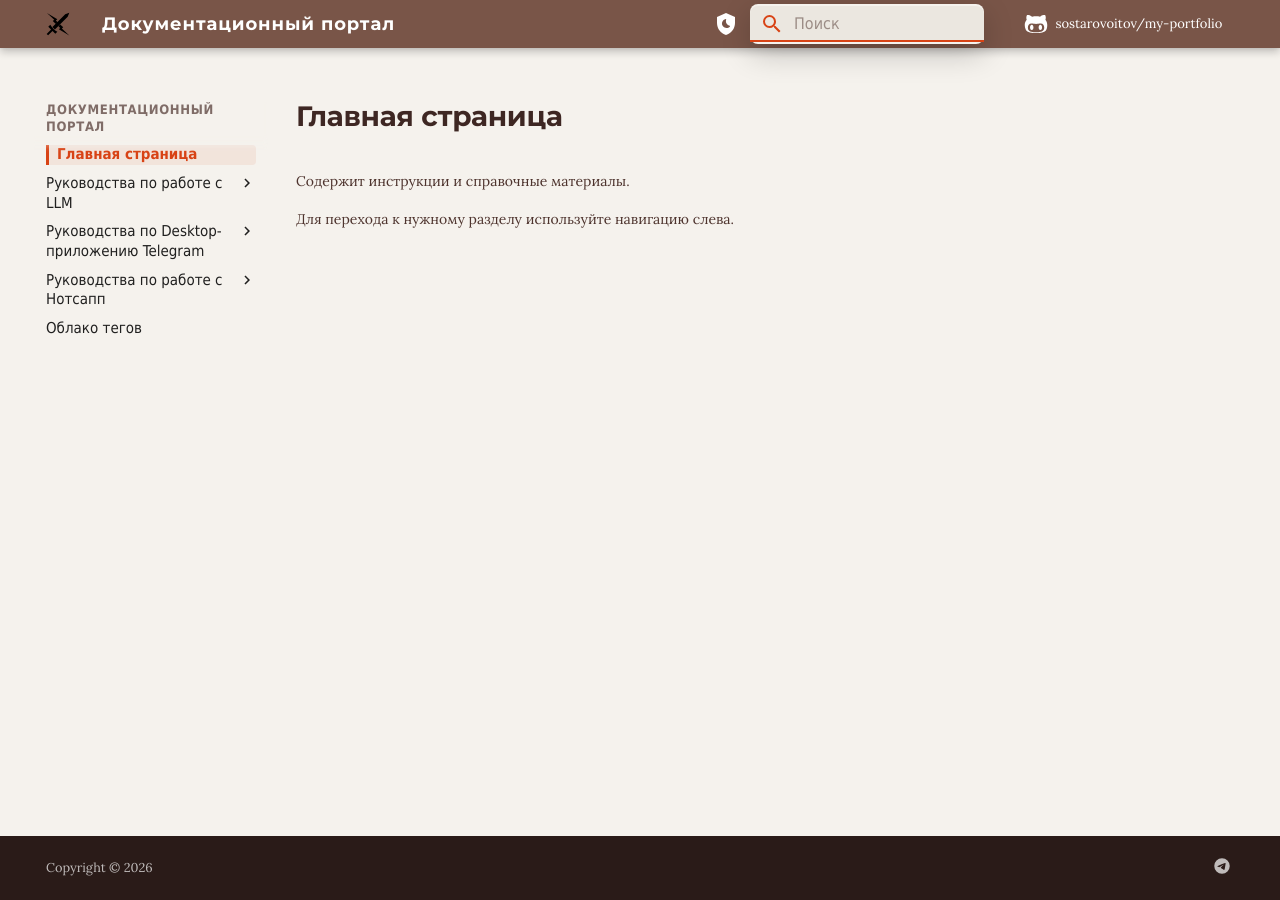
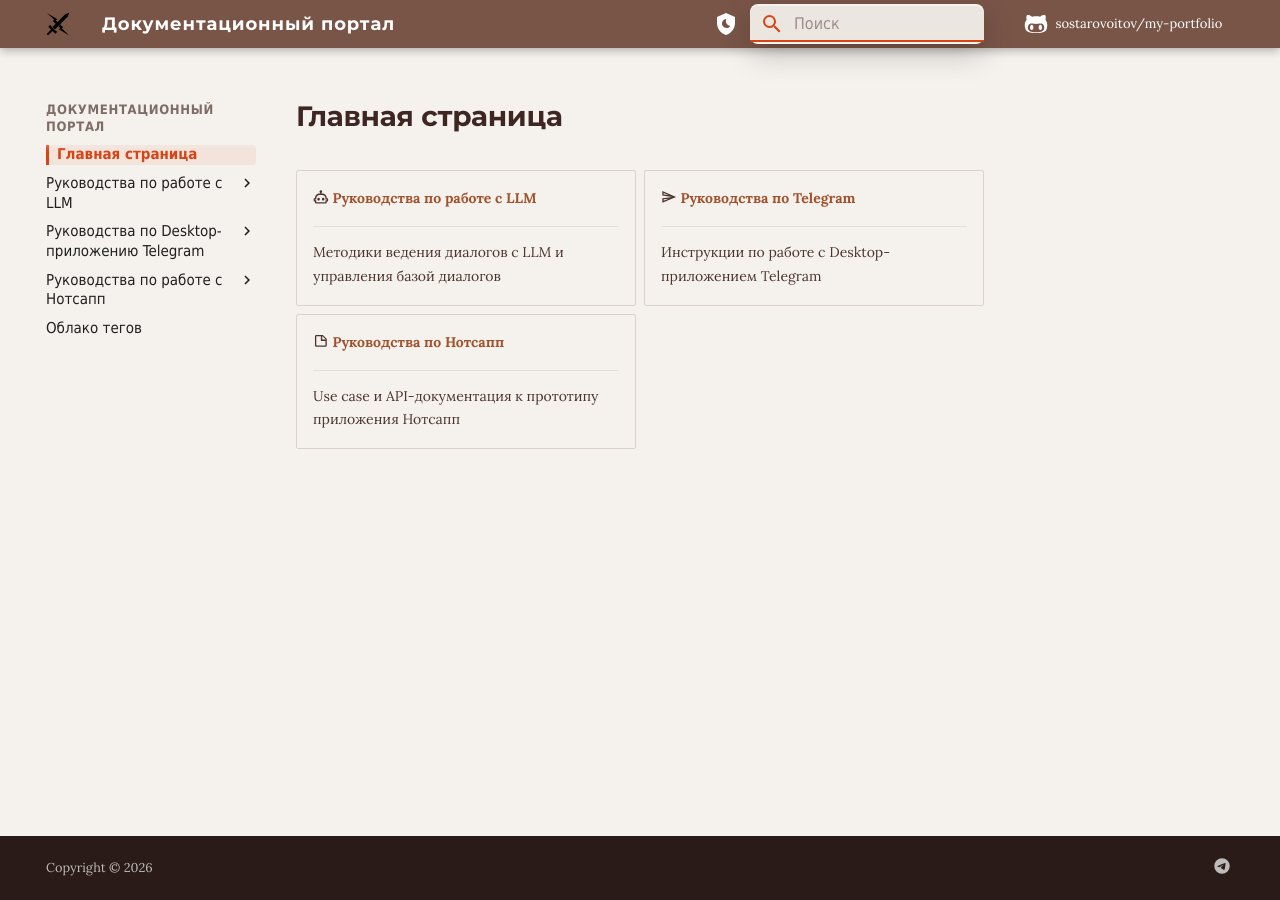
Before and after one commit to sostarovoitov/my-portfolio, an MkDocs documentation site: the page built from docs/index.md, in a window 1280 px wide. Built offline with MkDocs 1.6.1 and Material for MkDocs 9.7.7, drawn with Linux system fonts in a browser that asks for light colours; plug-ins that fetch from the network failed and are left out; comment, search, counter and statistics services are not loaded.

```diff
--- a/docs/index.md
+++ b/docs/index.md
@@ -1,5 +1,20 @@
 # Главная страница
 
-Содержит инструкции и справочные материалы.
+<div class="grid cards" markdown>
 
-Для перехода к нужному разделу используйте навигацию слева.
+-   :material-robot-outline: __[Руководства по работе с LLM](Instructions/LLMs/index.md)__
+
+    ---
+    Методики ведения диалогов с LLM и управления базой диалогов
+
+-   :material-send-outline: __[Руководства по Telegram](Instructions/Telegram/index.md)__
+
+    ---
+    Инструкции по работе с Desktop-приложением Telegram
+
+-   :material-note-outline: __[Руководства по Нотсапп](Instructions/Notesapp/index.md)__
+
+    ---
+    Use case и API-документация к прототипу приложения Нотсапп
+
+</div>
--- a/docs/stylesheets/extra.css
+++ b/docs/stylesheets/extra.css
@@ -559,3 +559,17 @@ code, kbd, pre {
   background-color: transparent !important;
   font-weight: 700;
 }
+
+/* ==========================================================
+   6. НАСТРОЙКА КАРТОЧЕК
+   ========================================================== */
+
+/* Интерактивность при наведении */
+
+.md-typeset .grid.cards > ul > li {
+  transition: transform 0.15s ease, box-shadow 0.15s ease;
+}
+
+.md-typeset .grid.cards > ul > li:hover {
+  box-shadow: 0 4px 18px rgba(0, 0, 0, 0.12);
+}
--- a/mkdocs.yml
+++ b/mkdocs.yml
@@ -57,6 +57,7 @@ theme: # Тема сайта, информация о ее параметрах
     - search.highlight # Подсветка результатов поиска в тексте страницы
     - content.code.copy # Кнопка копирования в блоке кода
     - content.code.annotate  # Позволяет добавлять пояснения к строкам кода прямо в блоке
+    - content.code.select #
     - content.tabs.link # Связывает переключение вкладок контента. Если юзер выбрал "macOS" в одном месте, все остальные табы на странице тоже переключатся на "macOS".
 
 nav: # Структура сайта
@@ -95,7 +96,7 @@ markdown_extensions: # Расширения markdown
   - tables # Поддержка таблиц
   - pymdownx.mark  # Для выделения текста ==вот так==
   - pymdownx.caret # Для подчеркивания ^^вот так^^ и надстрочных знаков
-  - pymdownx.blocks.caption #для подписей под рисунками (тестить)
+  - pymdownx.blocks.caption #Для подписей под рисунками (самый оптимальный способ)
   - pymdownx.tasklist:        # Для использования чек-боксов
       custom_checkbox: true   # Делает чек-боксы красивыми (в стиле Material)
       clickable_checkbox: true # Делает чек-боксы кликабельными
@@ -140,10 +141,7 @@ plugins:
       puml_url: https://www.plantuml.com/plantuml/
       theme:
           enabled: false
-  - social:
-    cards_layout_options:
-      background_color: "#1a1210"
-      color: "#ece2d0"
+  - social
 
 extra_css:
   - stylesheets/extra.css
```
Also changed, not shown: docs/Instructions/LLMs/knowledge-notion.md (+3 -3 lines).
